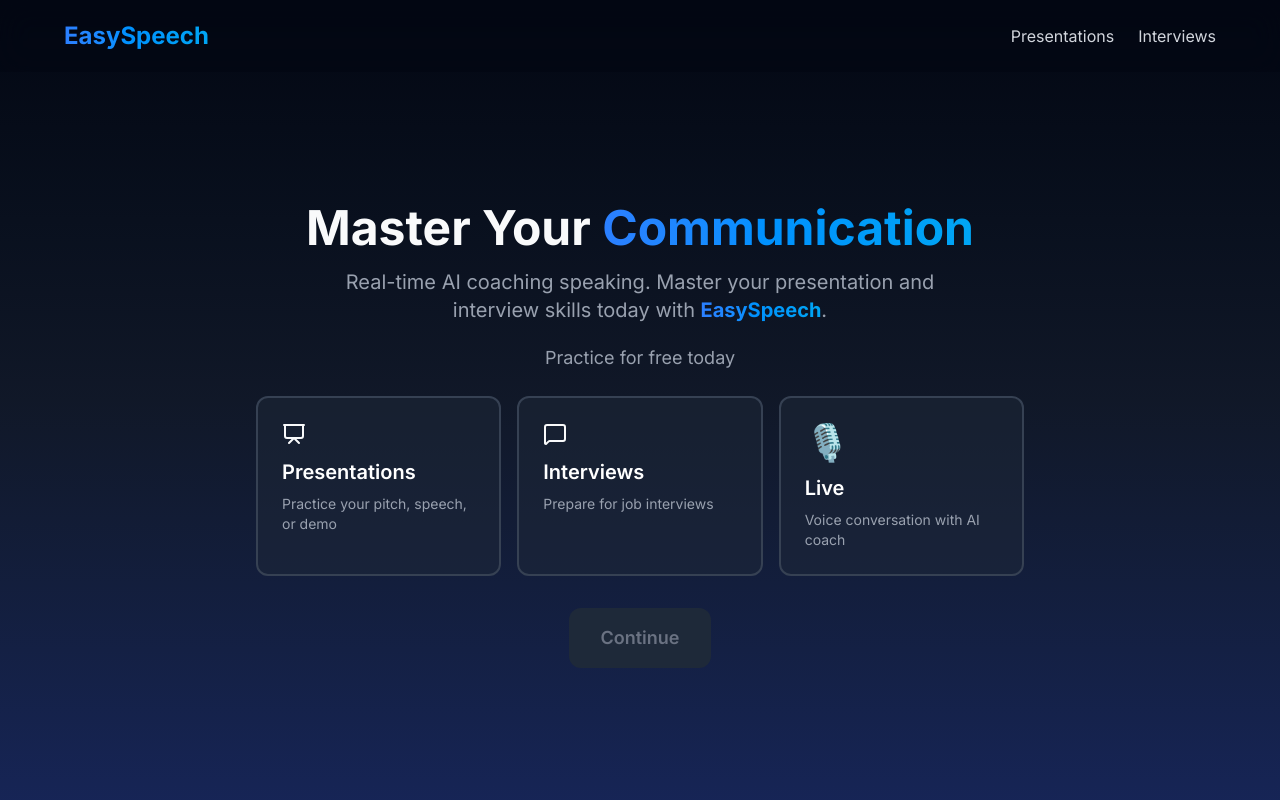
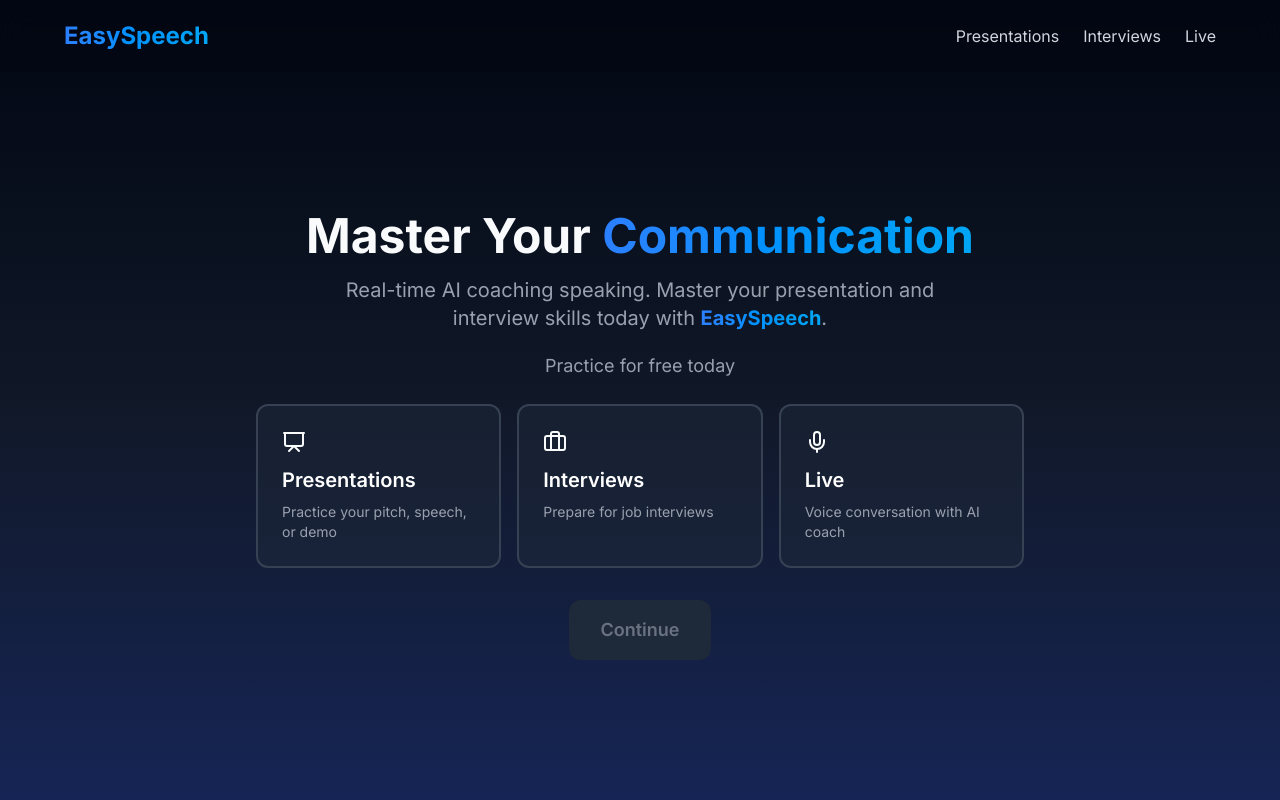
Before and after one commit to JohnCassavetes/teknikly-nexhacks, a Next.js app: page / in a window 1280 px wide. Shown: the top 800 px of the page. Built offline with nearby package versions, Linux system fonts and the light colour scheme.

Commit message:
UI updates, added live to navbar

```diff
--- a/app/page.tsx
+++ b/app/page.tsx
@@ -18,7 +18,7 @@
 
 // Interview types
 export const interviewTypes = [
-  { id: 'programming', label: 'Coding', description: 'Coding or technical assessment', icon: <CodeXml/> },
+  { id: 'programming', label: 'Coding', description: 'Programming assessment', icon: <CodeXml/> },
   { id: 'behavioral', label: 'Behavioural', description: 'Culture fit and experience', icon: <UserRound/> },
   { id: 'technical', label: 'Technical', description: 'Verbal technical questions', icon: <Cpu/> },
 ] as const;
@@ -80,9 +80,9 @@
         </section>
 
 
-      </main>
+      {/* </main>
 
-      <main className="min-h-screen flex flex-col bg-gradient-to-b from-blue-950 via-blue-950 to-gray-900">
+      <main className="min-h-screen flex flex-col bg-gradient-to-b from-blue-950 via-blue-950 to-gray-900"> */}
 
       </main>
     </div>
--- a/components/ModePicker.tsx
+++ b/components/ModePicker.tsx
@@ -1,7 +1,7 @@
 'use client';
 
 import { Mode } from '@/lib/types';
-import { MessageSquare, MessagesSquare, Presentation } from 'lucide-react';
+import { MessageSquare, MessagesSquare, Presentation, Mic, Briefcase } from 'lucide-react';
 
 interface ModePickerProps {
   selectedMode: Mode | null;
@@ -38,7 +38,7 @@
             : 'border-gray-700 bg-gray-800/50 hover:border-gray-600 cursor-pointer '
           }`}
       >
-        <MessageSquare />
+        <Briefcase />
 
         <div>
           <h3 className="text-xl font-semibold text-white mb-2">Interviews</h3>
@@ -56,7 +56,7 @@
             : 'border-gray-700 bg-gray-800/50 hover:border-gray-600 cursor-pointer '
           }`}
       >
-        <div className="text-4xl">🎙️</div>
+        <Mic/>
 
         <div>
           <h3 className="text-xl font-semibold text-white mb-2">Live</h3>
--- a/components/Navbar.tsx
+++ b/components/Navbar.tsx
@@ -68,6 +68,13 @@
             </div>
           </div>
 
+          <a
+            href={`/live`}
+            className="text-gray-300 hover:text-white transition-colors py-2"
+          >
+            Live
+          </a>
+
           {children && (
             <>
               {children}
```
